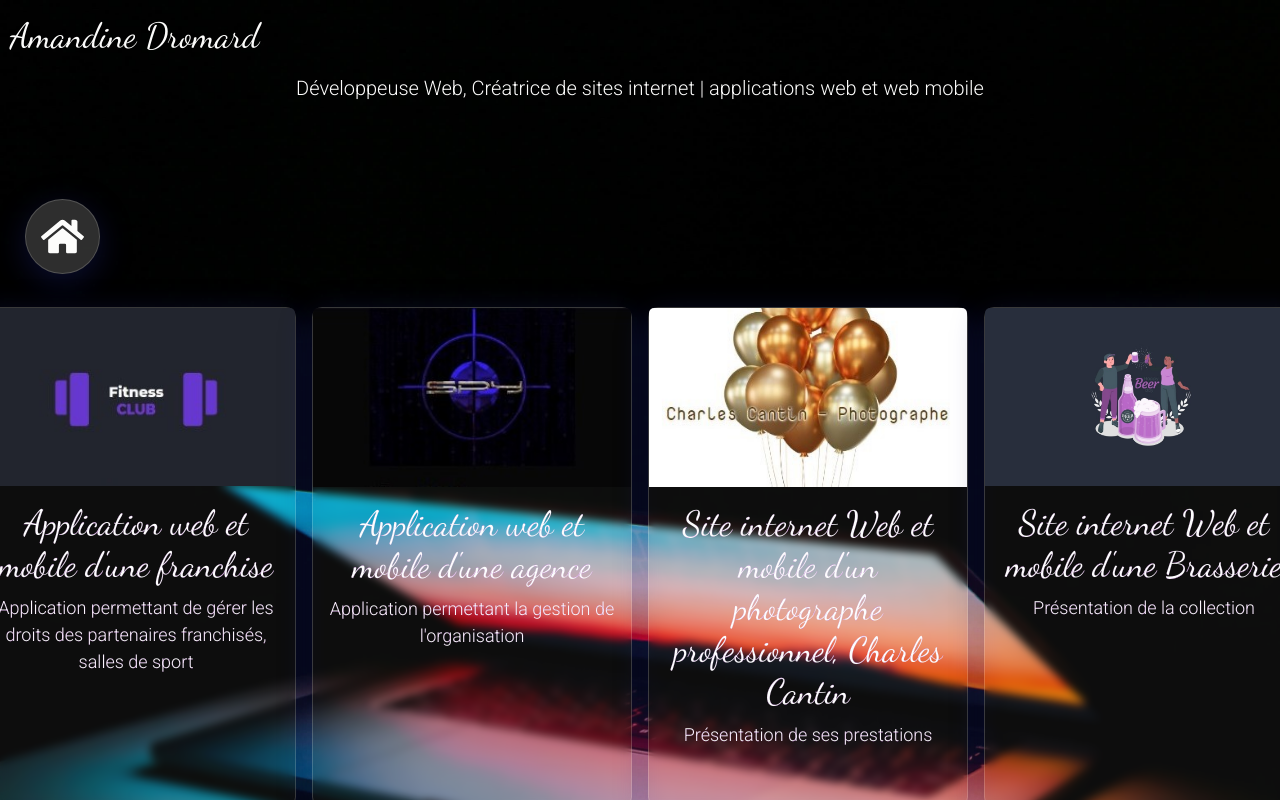
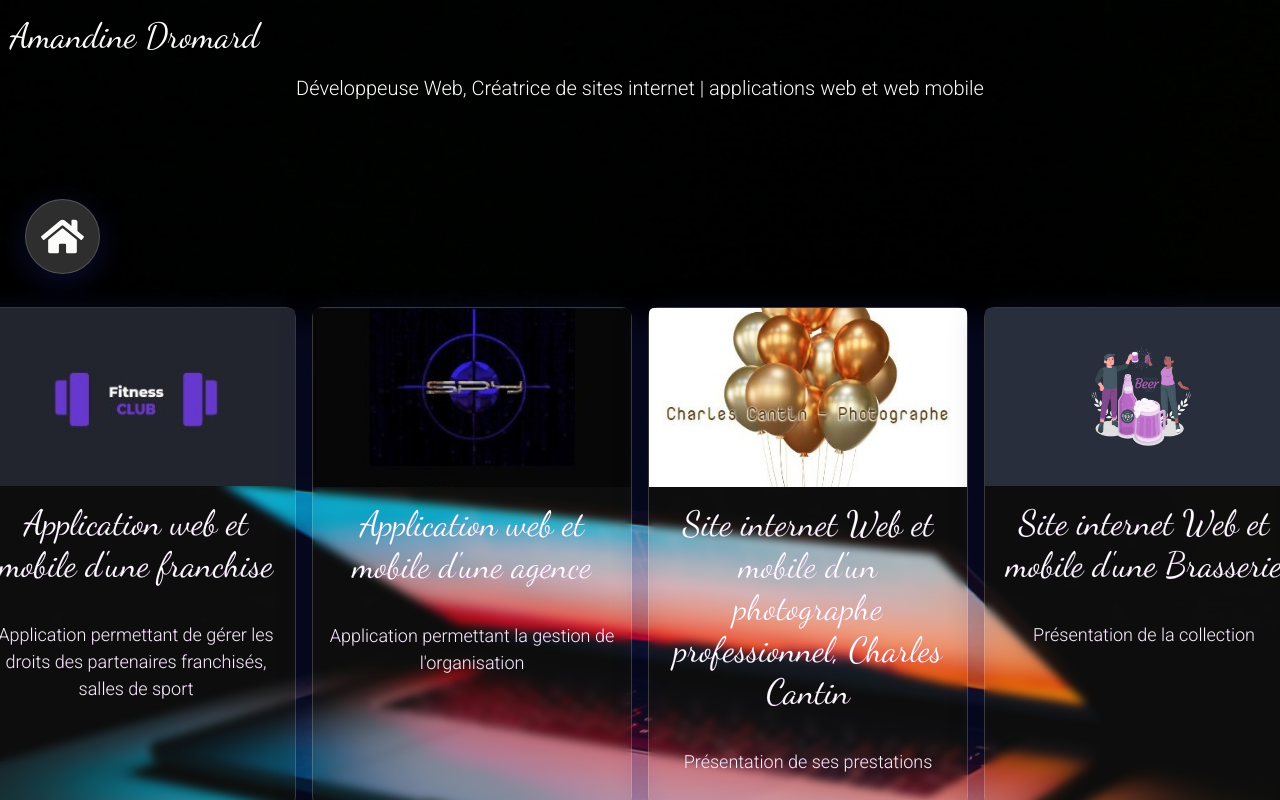
Before and after one commit to Amand04/cv, a React (Create React App) app: page /project in a window 1280 px wide. Shown: the top 800 px of the page. Built offline with nearby package versions, Linux system fonts and the light colour scheme; a web font is replaced by a local one.

Commit message:
modif font

```diff
--- a/src/App.css
+++ b/src/App.css
@@ -1,5 +1,4 @@
 .App {
-  font-family: "Roboto", sans-serif;
   min-height: 100vh;
   display: flex;
   flex-direction: column;
@@ -63,6 +62,11 @@
 .card_profil_text {
   font-family: "Dancing Script", cursive;
   font-size: 35px;
+}
+
+.card_profil_text_explain {
+  font-family: "Roboto", sans-serif;
+  margin-top: 35px;
 }
 
 .button {
@@ -244,6 +248,7 @@
 }
 
 .about_text {
+  font-family: "Roboto", sans-serif;
   margin-bottom: 50px;
 }
 
--- a/src/components/button/ButtonBeer.js
+++ b/src/components/button/ButtonBeer.js
@@ -12,8 +12,9 @@ const Beer = () => {
           <Card.Title className="card_profil_text">
             Site internet Web et mobile d'une Brasserie
           </Card.Title>
-          <Card.Text></Card.Text>
-          Présentation de la collection
+          <Card.Text className="card_profil_text_explain">
+            Présentation de la collection
+          </Card.Text>
         </Card.Body>
       </Card>
     </Link>
--- a/src/components/button/ButtonCharlesCantin.js
+++ b/src/components/button/ButtonCharlesCantin.js
@@ -13,8 +13,9 @@ const ButtonCharlesCantin = () => {
             Site internet Web et mobile d'un photographe professionnel, Charles
             Cantin
           </Card.Title>
-          <Card.Text></Card.Text>
-          Présentation de ses prestations
+          <Card.Text className="card_profil_text_explain">
+            Présentation de ses prestations
+          </Card.Text>
         </Card.Body>
       </Card>
     </Link>
--- a/src/components/button/ButtonFitness.js
+++ b/src/components/button/ButtonFitness.js
@@ -12,9 +12,11 @@ const ButtonFitness = () => {
           <Card.Title className="card_profil_text">
             Application web et mobile d'une franchise
           </Card.Title>
-          <Card.Text></Card.Text>
-          Application permettant de gérer les droits des partenaires franchisés,
-          salles de sport
+          <Card.Text className="card_profil_text_explain">
+            {" "}
+            Application permettant de gérer les droits des partenaires
+            franchisés, salles de sport
+          </Card.Text>
         </Card.Body>
       </Card>
     </Link>
--- a/src/components/button/ButtonSpy.js
+++ b/src/components/button/ButtonSpy.js
@@ -12,8 +12,10 @@ const ButtonSpy = () => {
           <Card.Title className="card_profil_text">
             Application web et mobile d'une agence
           </Card.Title>
-          <Card.Text></Card.Text>
-          Application permettant la gestion de l'organisation
+          <Card.Text className="card_profil_text_explain">
+            {" "}
+            Application permettant la gestion de l'organisation
+          </Card.Text>
         </Card.Body>
       </Card>
     </Link>
```
